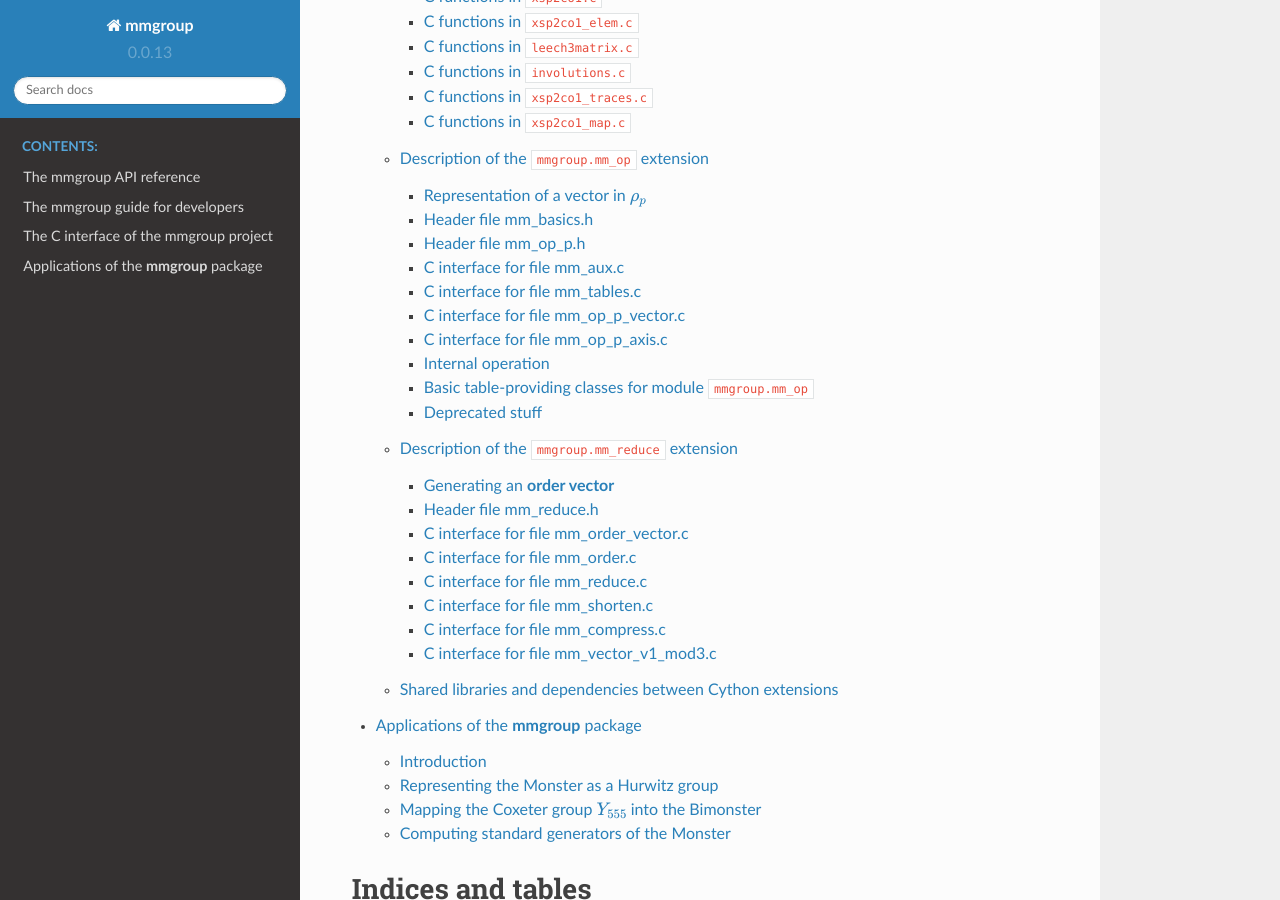
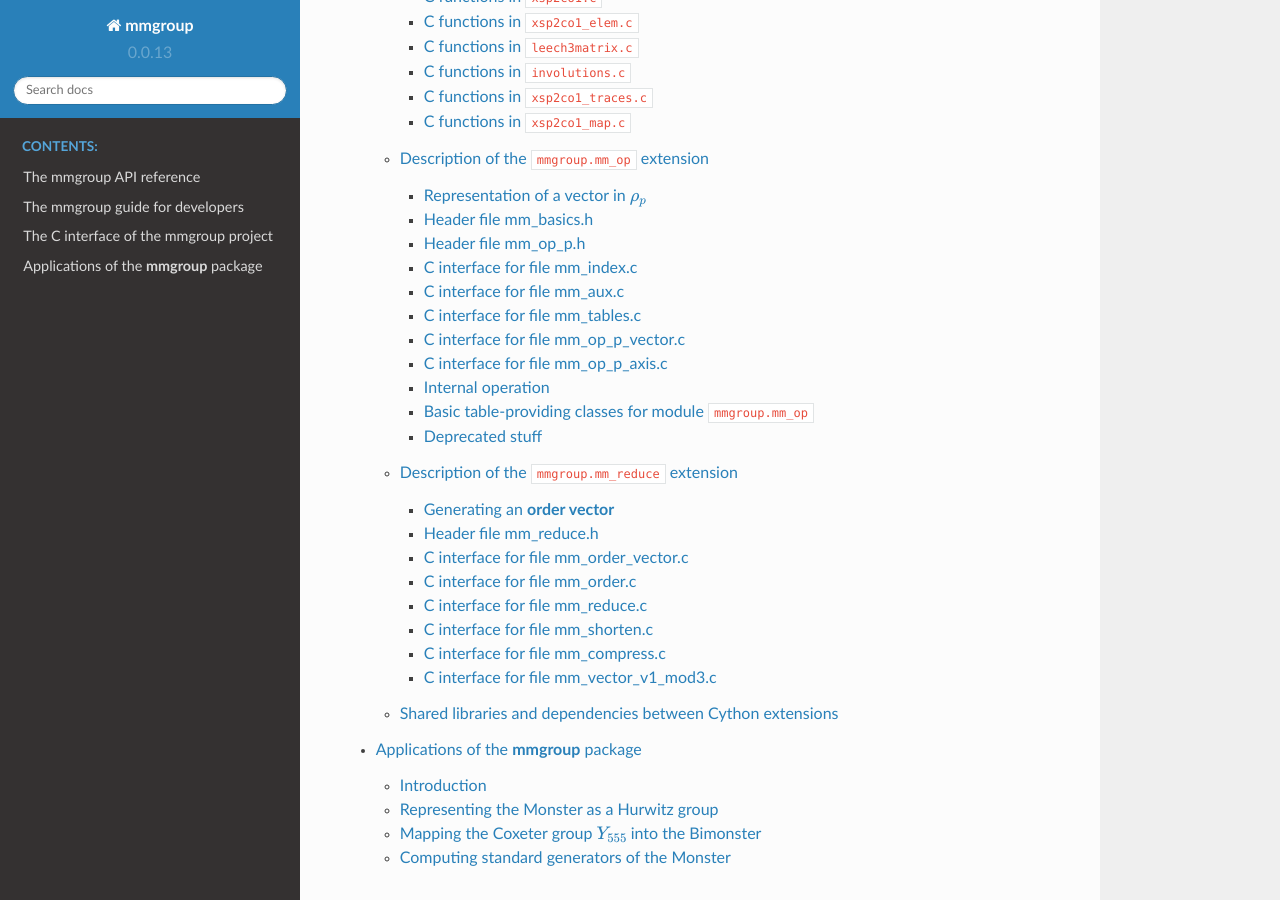
Before and after one commit to Martin-Seysen/mmgroup, a Sphinx documentation site: the page built from docs/source/index.rst, in a window 1280 px wide and 900 px high, scrolled down 2480 px. Built offline with Sphinx 7.4.7 and the Read the Docs theme 2.0.0, drawn with Linux system fonts in a browser that asks for light colours; the version number is read from the project's files by our own code.

Commit message:
File 'mm_index.c' splitted from file 'mm_aux.c'

```diff
--- a/docs/source/c_interface.rst
+++ b/docs/source/c_interface.rst
@@ -340,6 +340,11 @@ Header file mm_op_p.h
 .. doxygenfile::  mm_op_p.h
 
 
+C interface for file mm_index.c
+---------------------------------------
+
+.. doxygenfile:: mm_index.c
+
 
 C interface for file mm_aux.c
 ---------------------------------------
--- a/setup.py
+++ b/setup.py
@@ -377,7 +377,7 @@ DIR_DICT["DLL_NAME"] = "None" if STATIC_LIB else "MM_OP"
 
 
 MM_SOURCES = '''
-    mm_aux.c mm_tables.c mm_group_word.c
+    mm_index.c mm_aux.c mm_tables.c mm_group_word.c
     mm_tables_xi.c mm_crt.c
 '''
 
```
Also changed, not shown: 2 other files.
